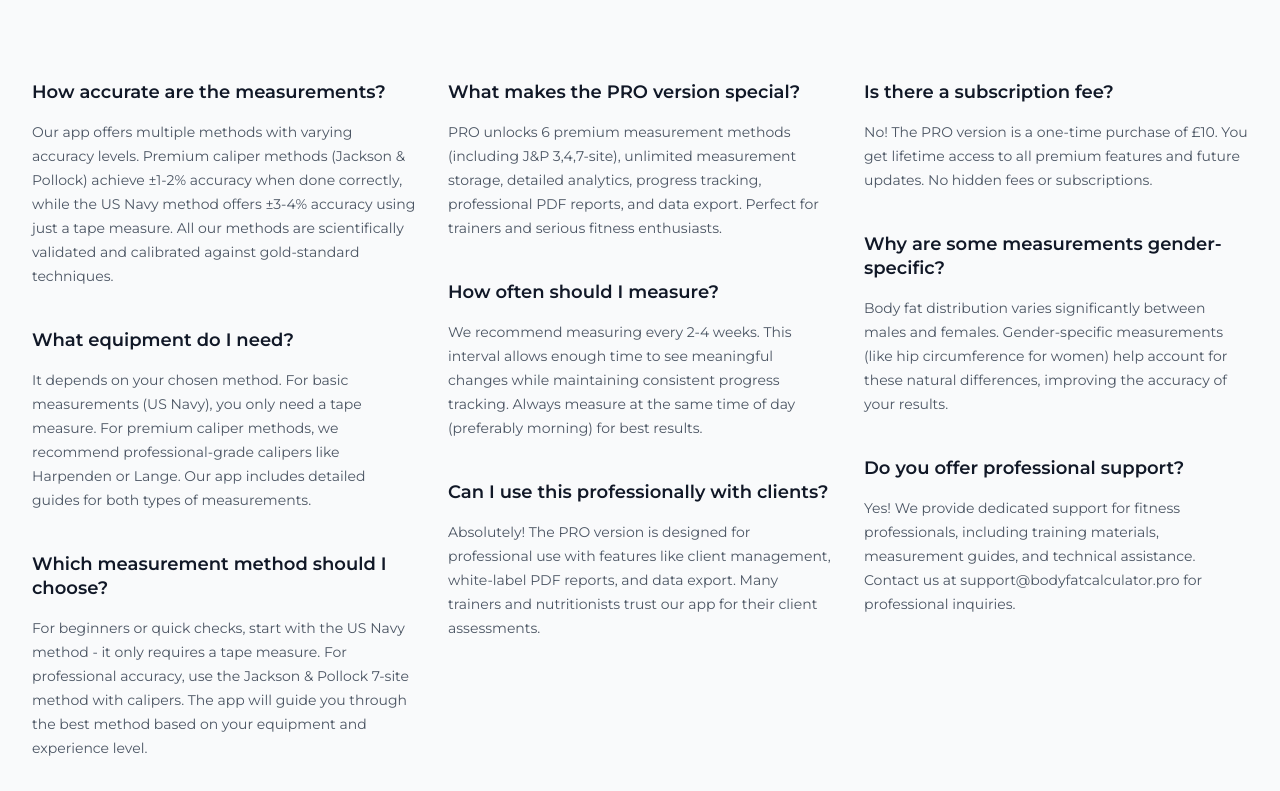
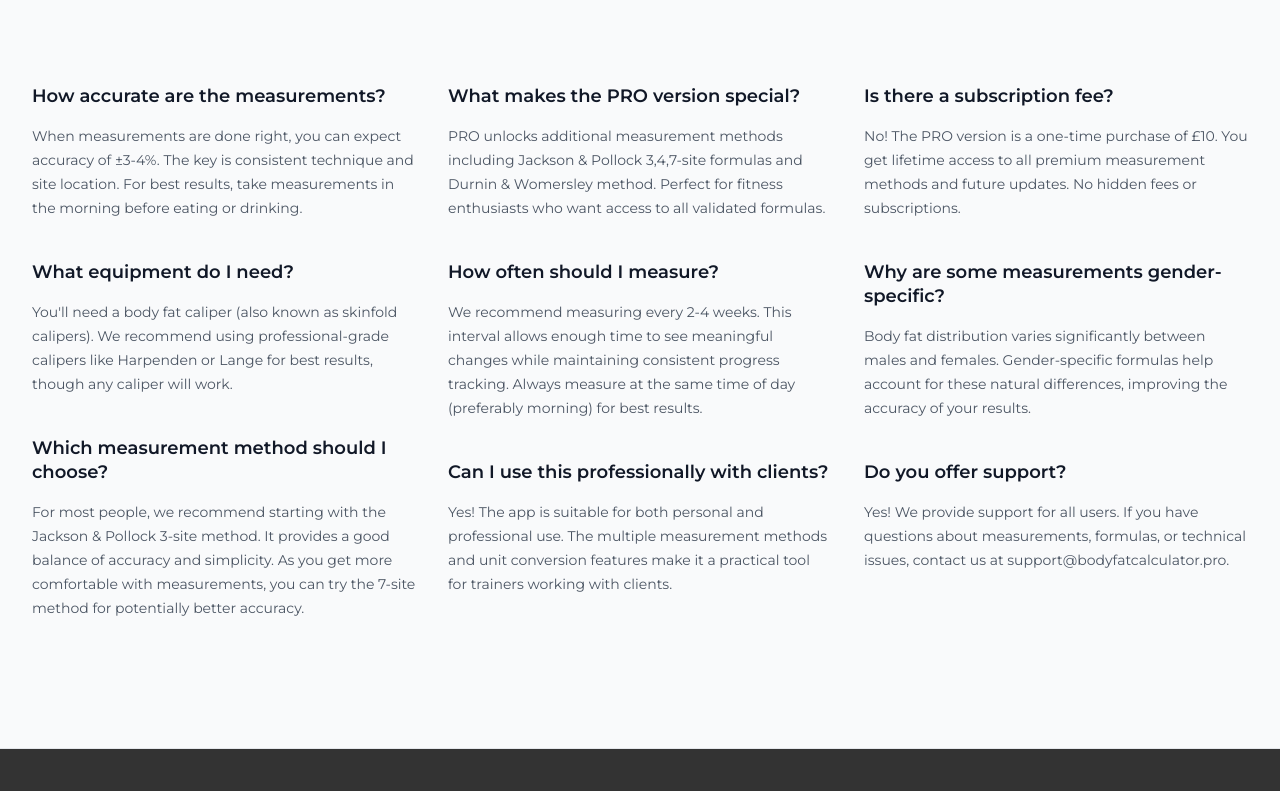
Before and after one commit to tehidea/bodyfatcalculator, a Next.js app: page / in a window 1280 px wide. Shown: the part 4169-4960 px from the top of the page. Built offline with nearby package versions, Linux system fonts and the light colour scheme.

Commit message:
Design tweaks

```diff
--- a/src/components/CallToAction.tsx
+++ b/src/components/CallToAction.tsx
@@ -150,7 +150,7 @@ export function CallToAction() {
                   <h3 className="text-xl font-semibold text-white">
                     PRO Version
                   </h3>
-                  <div className="rounded-full bg-gradient-to-r from-[#FF0000] to-[#FF5722] px-3 py-1 text-sm font-medium text-white">
+                  <div className="rounded-full border-2 border-gray-400 px-3 py-1 text-sm font-medium text-white">
                     Lifetime Access
                   </div>
                 </div>
--- a/src/components/Faqs.tsx
+++ b/src/components/Faqs.tsx
@@ -5,24 +5,24 @@ const faqs = [
     {
       question: 'How accurate are the measurements?',
       answer:
-        'Our app offers multiple methods with varying accuracy levels. Premium caliper methods (Jackson & Pollock) achieve ±1-2% accuracy when done correctly, while the US Navy method offers ±3-4% accuracy using just a tape measure. All our methods are scientifically validated and calibrated against gold-standard techniques.',
+        'When measurements are done right, you can expect accuracy of ±3-4%. The key is consistent technique and site location. For best results, take measurements in the morning before eating or drinking.',
     },
     {
       question: 'What equipment do I need?',
       answer:
-        'It depends on your chosen method. For basic measurements (US Navy), you only need a tape measure. For premium caliper methods, we recommend professional-grade calipers like Harpenden or Lange. Our app includes detailed guides for both types of measurements.',
+        "You'll need a body fat caliper (also known as skinfold calipers). We recommend using professional-grade calipers like Harpenden or Lange for best results, though any caliper will work.",
     },
     {
       question: 'Which measurement method should I choose?',
       answer:
-        'For beginners or quick checks, start with the US Navy method - it only requires a tape measure. For professional accuracy, use the Jackson & Pollock 7-site method with calipers. The app will guide you through the best method based on your equipment and experience level.',
+        'For most people, we recommend starting with the Jackson & Pollock 3-site method. It provides a good balance of accuracy and simplicity. As you get more comfortable with measurements, you can try the 7-site method for potentially better accuracy.',
     },
   ],
   [
     {
       question: 'What makes the PRO version special?',
       answer:
-        'PRO unlocks 6 premium measurement methods (including J&P 3,4,7-site), unlimited measurement storage, detailed analytics, progress tracking, professional PDF reports, and data export. Perfect for trainers and serious fitness enthusiasts.',
+        'PRO unlocks additional measurement methods including Jackson & Pollock 3,4,7-site formulas and Durnin & Womersley method. Perfect for fitness enthusiasts who want access to all validated formulas.',
     },
     {
       question: 'How often should I measure?',
@@ -32,24 +32,24 @@ const faqs = [
     {
       question: 'Can I use this professionally with clients?',
       answer:
-        'Absolutely! The PRO version is designed for professional use with features like client management, white-label PDF reports, and data export. Many trainers and nutritionists trust our app for their client assessments.',
+        'Yes! The app is suitable for both personal and professional use. The multiple measurement methods and unit conversion features make it a practical tool for trainers working with clients.',
     },
   ],
   [
     {
       question: 'Is there a subscription fee?',
       answer:
-        'No! The PRO version is a one-time purchase of £10. You get lifetime access to all premium features and future updates. No hidden fees or subscriptions.',
+        'No! The PRO version is a one-time purchase of £10. You get lifetime access to all premium measurement methods and future updates. No hidden fees or subscriptions.',
     },
     {
       question: 'Why are some measurements gender-specific?',
       answer:
-        'Body fat distribution varies significantly between males and females. Gender-specific measurements (like hip circumference for women) help account for these natural differences, improving the accuracy of your results.',
+        'Body fat distribution varies significantly between males and females. Gender-specific formulas help account for these natural differences, improving the accuracy of your results.',
     },
     {
-      question: 'Do you offer professional support?',
+      question: 'Do you offer support?',
       answer:
-        'Yes! We provide dedicated support for fitness professionals, including training materials, measurement guides, and technical assistance. Contact us at support@bodyfatcalculator.pro for professional inquiries.',
+        'Yes! We provide support for all users. If you have questions about measurements, formulas, or technical issues, contact us at support@bodyfatcalculator.pro.',
     },
   ],
 ]
```
